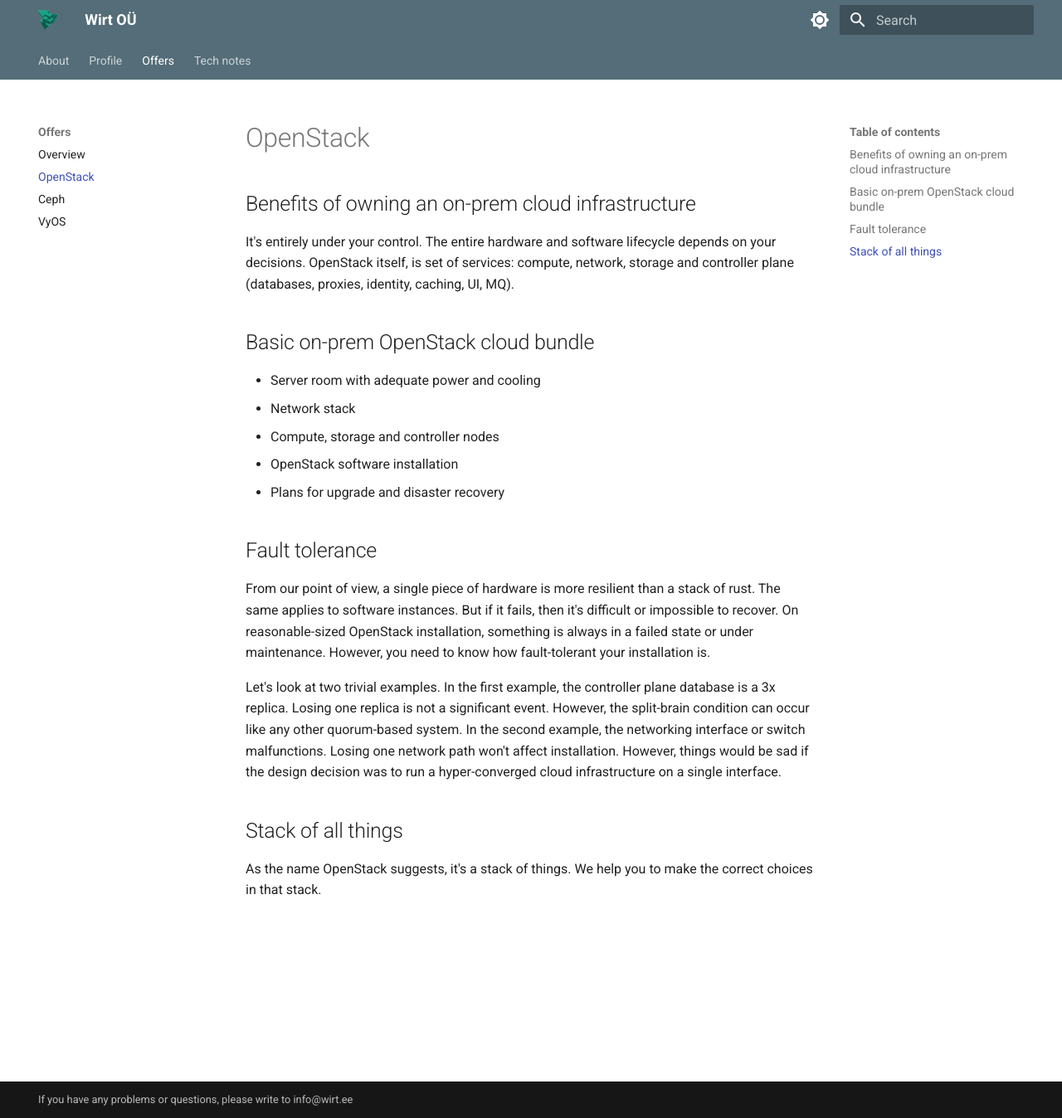
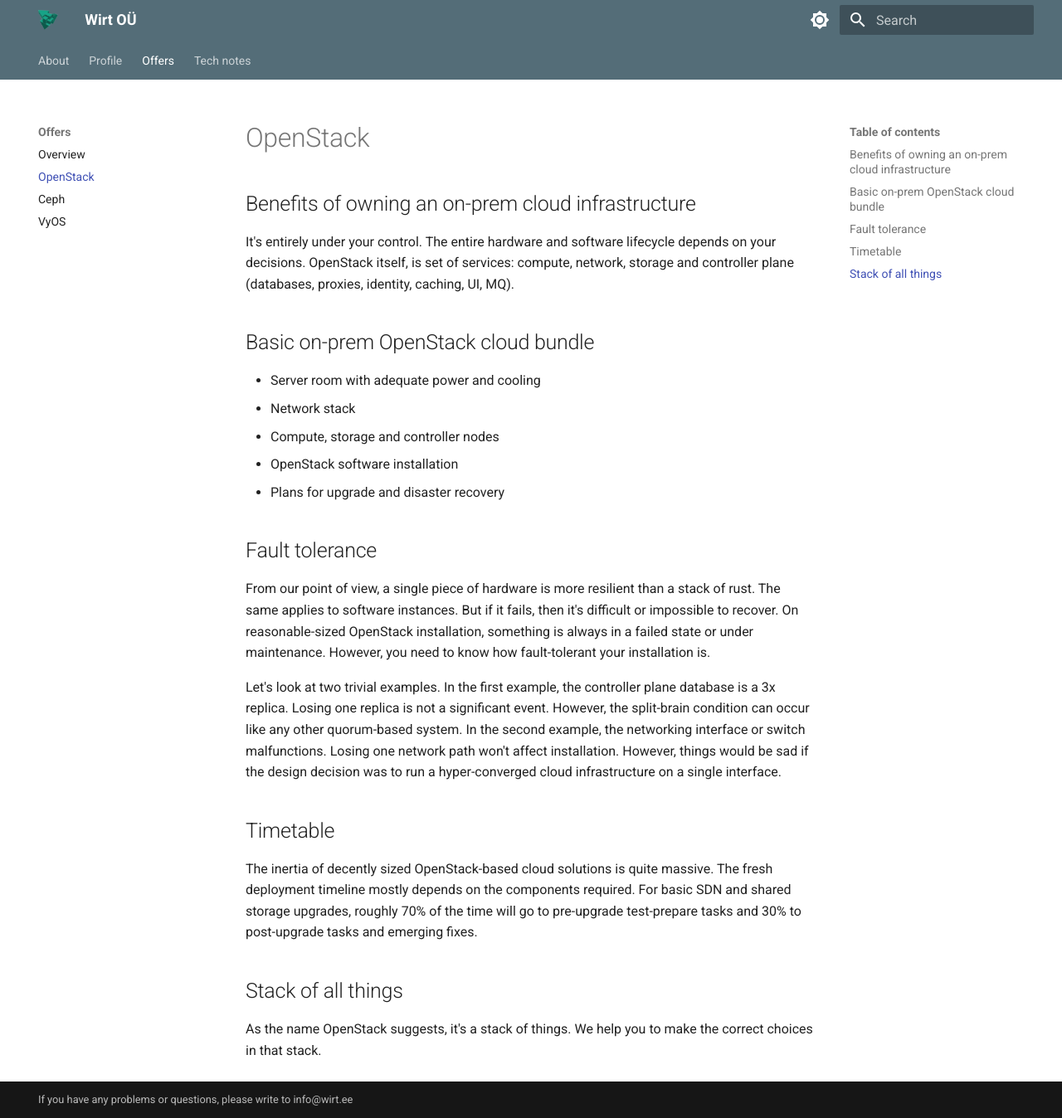
Before and after one commit to wirt-ee/wirt-ee.github.io, an MkDocs documentation site: the page built from docs/offers/openstack.md, in a window 1280 px wide and 1348 px high. Shown: the whole window at 83% size. Built offline with MkDocs 1.6.1 and Material for MkDocs 9.7.7, drawn with Linux system fonts in a browser that asks for light colours.

Commit message:
timetable

```diff
--- a/docs/offers/openstack.md
+++ b/docs/offers/openstack.md
@@ -17,5 +17,8 @@
 
 Let's look at two trivial examples. In the first example, the controller plane database is a 3x replica. Losing one replica is not a significant event. However, the split-brain condition can occur like any other quorum-based system. In the second example, the networking interface or switch malfunctions. Losing one network path won't affect installation. However, things would be sad if the design decision was to run a hyper-converged cloud infrastructure on a single interface.
 
+## Timetable
+The inertia of decently sized OpenStack-based cloud solutions is quite massive. The fresh deployment timeline mostly depends on the components required. For basic SDN and shared storage upgrades, roughly 70% of the time will go to pre-upgrade test-prepare tasks and 30% to post-upgrade tasks and emerging fixes.
+
 ## Stack of all things
 As the name OpenStack suggests, it's a stack of things. We help you to make the correct choices in that stack.
```
